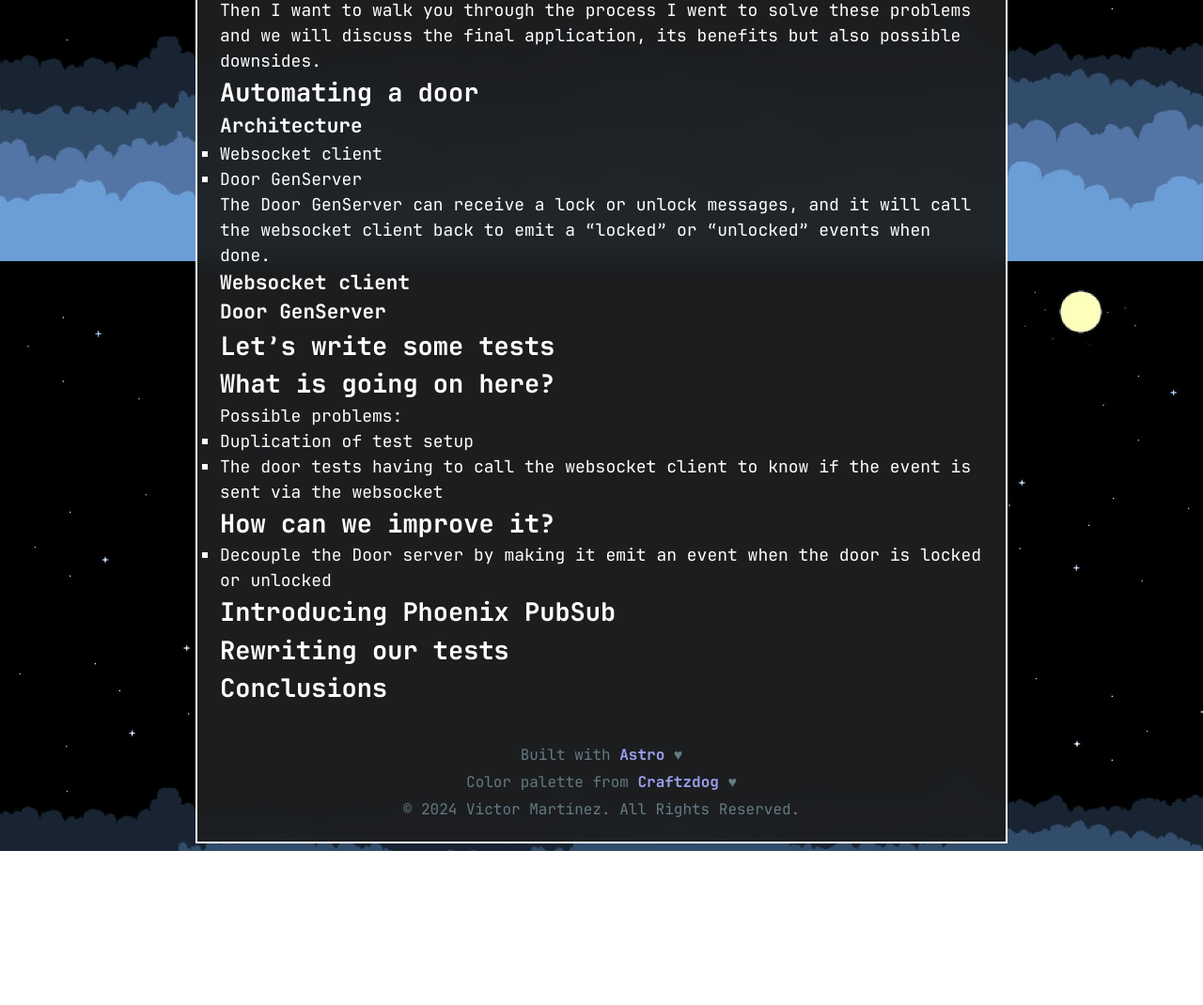
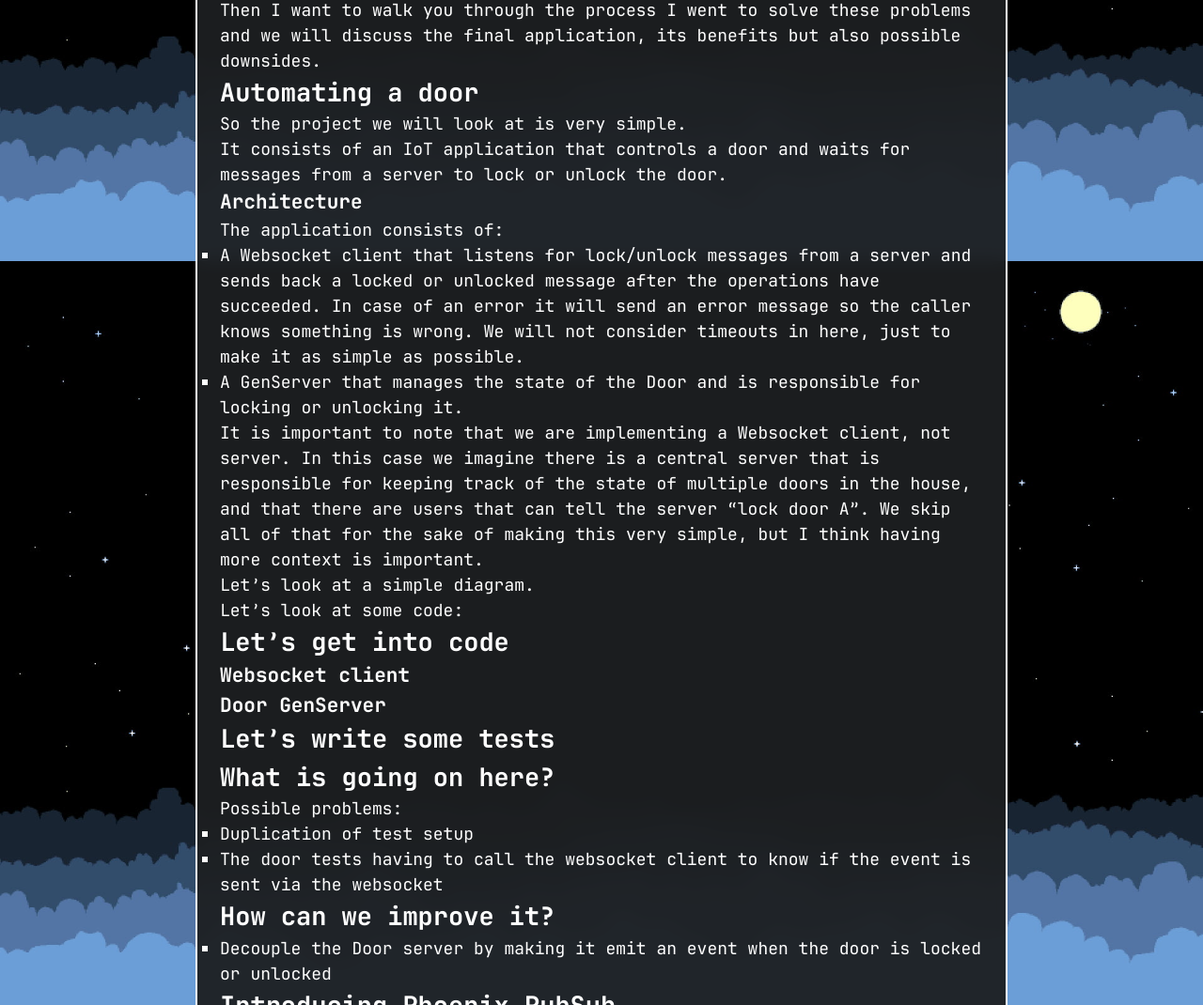
Before and after one commit to JasterV/jaster.xyz, an Astro site: page /blog/decouplingelixirgenservers in a window 1280 px wide. Shown: the part 522-1592 px from the top of the page at 94% size. Before the commit the page ends 1428 px from the top, so only its background shows below. Built offline with nearby package versions, Linux system fonts and the light colour scheme; Astro itself is replaced by a stand-in of ours.

Commit message:
continue writing the post

```diff
--- a/src/content/blog/DecouplingElixirGenServers.md
+++ b/src/content/blog/DecouplingElixirGenServers.md
@@ -2,10 +2,10 @@
 title: "Decoupling Elixir GenServers with Phoenix PubSub"
 description: "A way to make our Genservers more easy to test and maintain by using PubSub"
 pubDate: 2025-06-02
-image: "./assets/me.png"
+image: "./assets/elixir.svg"
 ---
 
-## TLDR
+# TLDR
 
 In this post I'd like to talk about a way to decouple a GenServer in your Elixir application in a way that makes it very easy to test and decouples it completely from the rest of the system.
 
@@ -17,12 +17,31 @@ Then I want to walk you through the process I went to solve these problems and w
 
 ## Automating a door
 
+So the project we will look at is very simple.
+
+It consists of an IoT application that controls a door and waits for messages from a server to lock or unlock the door.
+
 ### Architecture
 
-- Websocket client
-- Door GenServer
+The application consists of:
 
-The Door GenServer can receive a lock or unlock messages, and it will call the websocket client back to emit a "locked" or "unlocked" events when done.
+- A Websocket client that listens for `lock`/`unlock` messages from a server and sends back a `locked` or `unlocked` message after the operations have succeeded.
+  In case of an error it will send an error message so the caller knows something is wrong.
+  We will not consider timeouts in here, just to make it as simple as possible.
+
+- A GenServer that manages the state of the Door and is responsible for locking or unlocking it.
+
+It is important to note that we are implementing a Websocket client, not server.
+In this case we imagine there is a central server that is responsible for keeping track of the state of multiple doors in the house, and that there are users that can tell the server "lock door A".
+We skip all of that for the sake of making this very simple, but I think having more context is important.
+
+Let's look at a simple diagram.
+
+
+
+Let's look at some code:
+
+## Let's get into code
 
 ### Websocket client
 
```
Also changed, not shown: src/content/blog/assets/elixir.svg (added).
